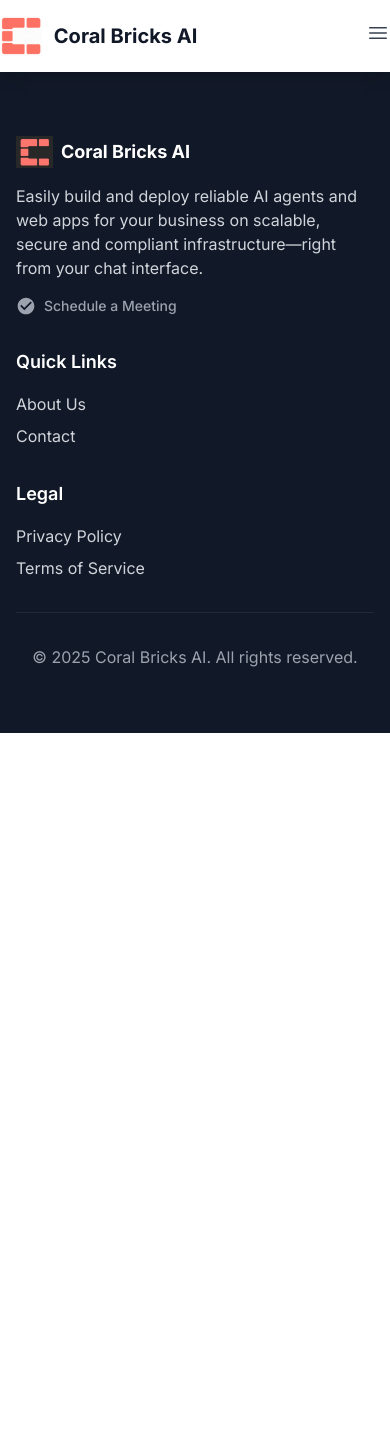
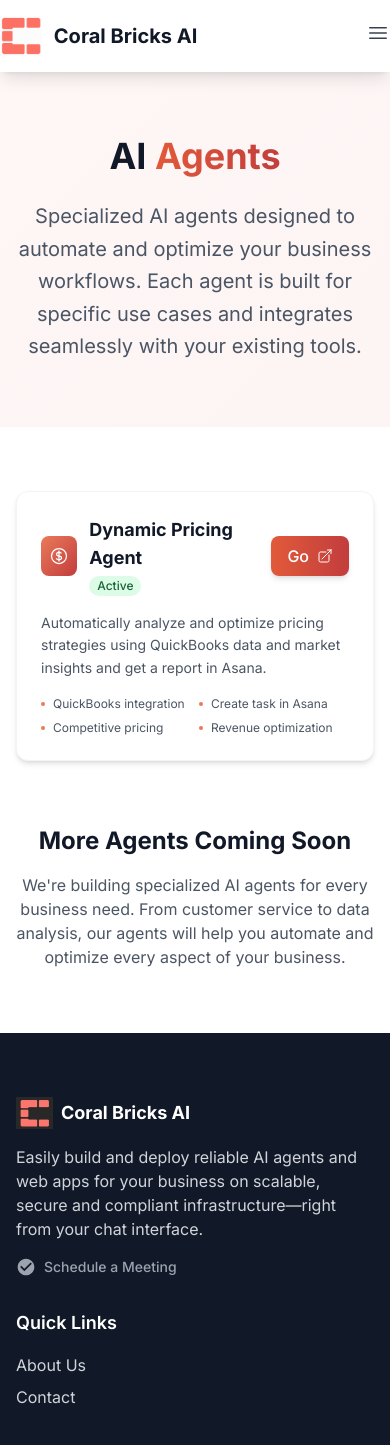
Before and after one commit to hiteshjain118/coral_bricks_web, a React (Create React App) app: page /agents in a window 390 px wide. Shown: the top 1445 px of the page. Before the commit the page ends 844 px from the top, so only its background shows below. Built offline with nearby package versions, Linux system fonts and the light colour scheme.

Commit message:
Add Agents page with Dynamic Pricing Agent
- Created new /agents page with professional design
- Added Dynamic Pricing Agent with QuickBooks and Asana integration
- Updated navigation to include Agents link
- Compact, responsive design with smooth animations
- Routes to paqa.coralbricks.ai subdomain

```diff
--- a/src/App.tsx
+++ b/src/App.tsx
@@ -7,6 +7,7 @@ import About from './pages/About';
 import Contact from './pages/Contact';
 import PrivacyPolicy from './pages/PrivacyPolicy';
 import TermsOfService from './pages/TermsOfService';
+import Agents from './pages/Agents';
 
 function App() {
   return (
@@ -15,11 +16,12 @@ function App() {
         <Navbar />
         <main>
           <Routes>
-            <Route path="/" element={<Home />} />
-            <Route path="/about" element={<About />} />
-            <Route path="/contact" element={<Contact />} />
-            <Route path="/privacy-policy" element={<PrivacyPolicy />} />
-            <Route path="/terms-of-service" element={<TermsOfService />} />
+                                <Route path="/" element={<Home />} />
+                    <Route path="/about" element={<About />} />
+                    <Route path="/contact" element={<Contact />} />
+                    <Route path="/agents" element={<Agents />} />
+                    <Route path="/privacy-policy" element={<PrivacyPolicy />} />
+                    <Route path="/terms-of-service" element={<TermsOfService />} />
           </Routes>
         </main>
         <Footer />
--- a/src/components/Navbar.tsx
+++ b/src/components/Navbar.tsx
@@ -9,6 +9,7 @@ const Navbar: React.FC = () => {
   const navigation = [
     { name: 'Home', href: '/' },
     { name: 'About', href: '/about' },
+    { name: 'Agents', href: '/agents' },
     { name: 'Contact', href: '/contact' },
   ];
 
--- /dev/null
+++ b/src/pages/Agents.tsx
@@ -0,0 +1,145 @@
+import React from 'react';
+import { motion } from 'framer-motion';
+import {
+  CurrencyDollarIcon,
+  ArrowTopRightOnSquareIcon
+} from '@heroicons/react/24/outline';
+
+const Agents: React.FC = () => {
+  const agents = [
+    {
+      id: 'pricing',
+      name: 'Dynamic Pricing Agent',
+      description: 'Automatically analyze and optimize pricing strategies using QuickBooks data and market insights and get a report in Asana.',
+      icon: CurrencyDollarIcon,
+      subdomain: 'paqa.coralbricks.ai',
+      features: [
+        'QuickBooks integration',
+        'Create task in Asana',
+        'Competitive pricing',
+        'Revenue optimization'
+      ],
+      status: 'active'
+    }
+  ];
+
+  const handleGoToAgent = (subdomain: string) => {
+    window.open(`https://${subdomain}`, '_blank');
+  };
+
+  return (
+    <div className="bg-white">
+      {/* Hero Section */}
+      <section className="bg-gradient-to-br from-coral-50 to-brick-50 section-padding">
+        <div className="container-max">
+          <motion.div
+            initial={{ opacity: 0, y: 50 }}
+            animate={{ opacity: 1, y: 0 }}
+            transition={{ duration: 0.8 }}
+            className="text-center max-w-4xl mx-auto"
+          >
+            <h1 className="text-4xl md:text-6xl font-bold text-gray-900 mb-6">
+              AI{' '}
+              <span className="text-transparent bg-clip-text bg-gradient-to-r from-coral-600 to-brick-600">
+                Agents
+              </span>
+            </h1>
+            <p className="text-xl text-gray-600 leading-relaxed">
+              Specialized AI agents designed to automate and optimize your business workflows.
+              Each agent is built for specific use cases and integrates seamlessly with your existing tools.
+            </p>
+          </motion.div>
+        </div>
+      </section>
+
+      {/* Agents Grid */}
+      <section className="section-padding">
+        <div className="container-max">
+          <motion.div
+            initial={{ opacity: 0, y: 50 }}
+            animate={{ opacity: 1, y: 0 }}
+            transition={{ duration: 0.8, delay: 0.2 }}
+            className="max-w-4xl mx-auto"
+          >
+            {agents.map((agent, index) => (
+              <motion.div
+                key={agent.id}
+                initial={{ opacity: 0, y: 30 }}
+                animate={{ opacity: 1, y: 0 }}
+                transition={{ duration: 0.6, delay: 0.3 + index * 0.1 }}
+                className="bg-white rounded-xl shadow-md border border-gray-100 overflow-hidden hover:shadow-lg transition-shadow duration-300"
+              >
+                <div className="p-6">
+                  {/* Header Row */}
+                  <div className="flex items-center justify-between mb-4">
+                    <div className="flex items-center space-x-3">
+                      <div className="w-10 h-10 bg-gradient-to-br from-coral-500 to-brick-600 rounded-lg flex items-center justify-center">
+                        <agent.icon className="w-5 h-5 text-white" />
+                      </div>
+                      <div>
+                        <h3 className="text-lg font-bold text-gray-900">{agent.name}</h3>
+                        <span className={`inline-flex items-center px-2 py-0.5 rounded-full text-xs font-medium ${
+                          agent.status === 'active'
+                            ? 'bg-green-100 text-green-800'
+                            : 'bg-yellow-100 text-yellow-800'
+                        }`}>
+                          {agent.status === 'active' ? 'Active' : 'Coming Soon'}
+                        </span>
+                      </div>
+                    </div>
+                    <button
+                      onClick={() => handleGoToAgent(agent.subdomain)}
+                      disabled={agent.status === 'coming-soon'}
+                      className={`flex items-center space-x-2 px-4 py-2 rounded-lg font-medium transition-all duration-200 ${
+                        agent.status === 'active'
+                          ? 'bg-gradient-to-r from-coral-600 to-brick-600 text-white hover:from-coral-700 hover:to-brick-700 shadow-md hover:shadow-lg'
+                          : 'bg-gray-200 text-gray-500 cursor-not-allowed'
+                      }`}
+                    >
+                      <span>Go</span>
+                      <ArrowTopRightOnSquareIcon className="w-4 h-4" />
+                    </button>
+                  </div>
+
+                  {/* Description */}
+                  <p className="text-gray-600 mb-4 text-sm leading-relaxed">
+                    {agent.description}
+                  </p>
+
+                  {/* Features Grid */}
+                  <div className="grid grid-cols-2 gap-2">
+                    {agent.features.map((feature, featureIndex) => (
+                      <div key={featureIndex} className="flex items-center text-xs text-gray-600">
+                        <div className="w-1 h-1 bg-coral-500 rounded-full mr-2"></div>
+                        {feature}
+                      </div>
+                    ))}
+                  </div>
+                </div>
+              </motion.div>
+            ))}
+          </motion.div>
+
+          {/* Coming Soon Section */}
+          <motion.div
+            initial={{ opacity: 0, y: 50 }}
+            animate={{ opacity: 1, y: 0 }}
+            transition={{ duration: 0.8, delay: 0.5 }}
+            className="text-center mt-16"
+          >
+            <h2 className="text-2xl font-bold text-gray-900 mb-4">
+              More Agents Coming Soon
+            </h2>
+            <p className="text-gray-600 max-w-2xl mx-auto">
+              We're building specialized AI agents for every business need.
+              From customer service to data analysis, our agents will help you automate
+              and optimize every aspect of your business.
+            </p>
+          </motion.div>
+        </div>
+      </section>
+    </div>
+  );
+};
+
+export default Agents;
```
